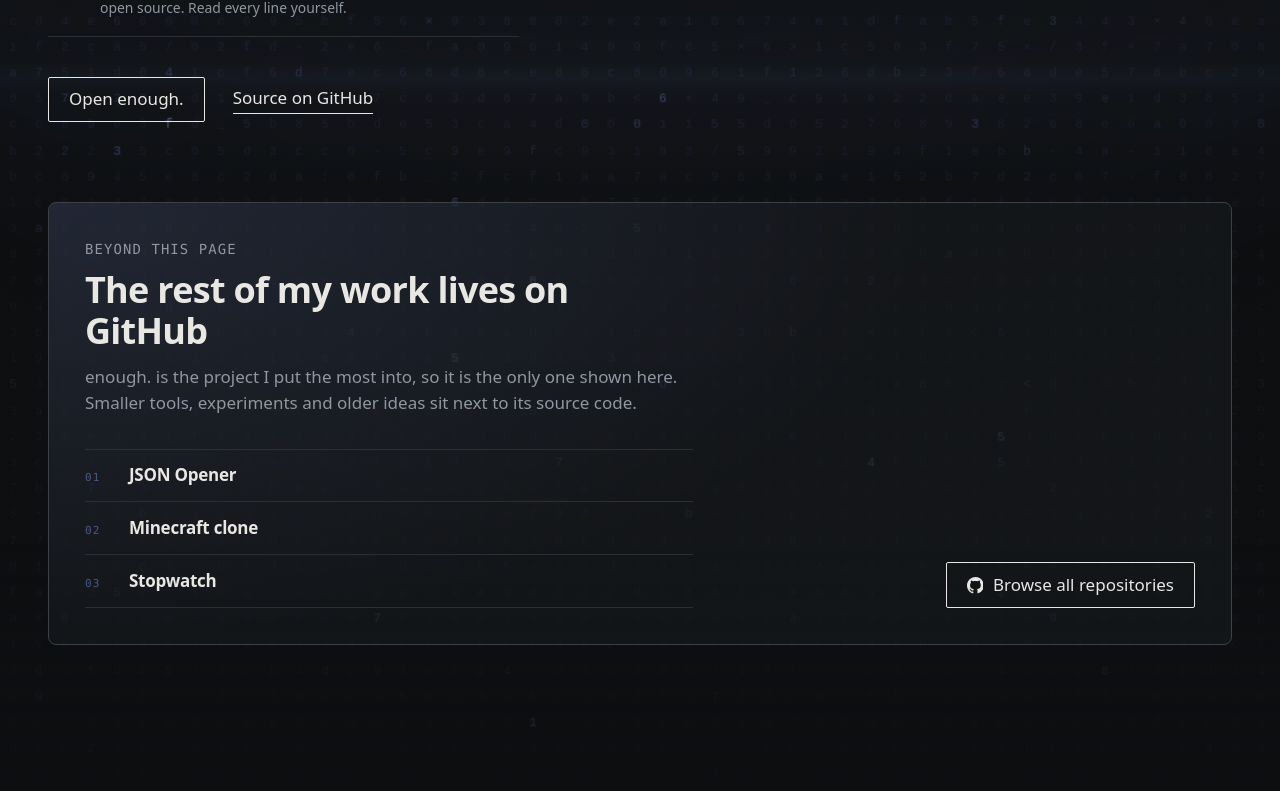
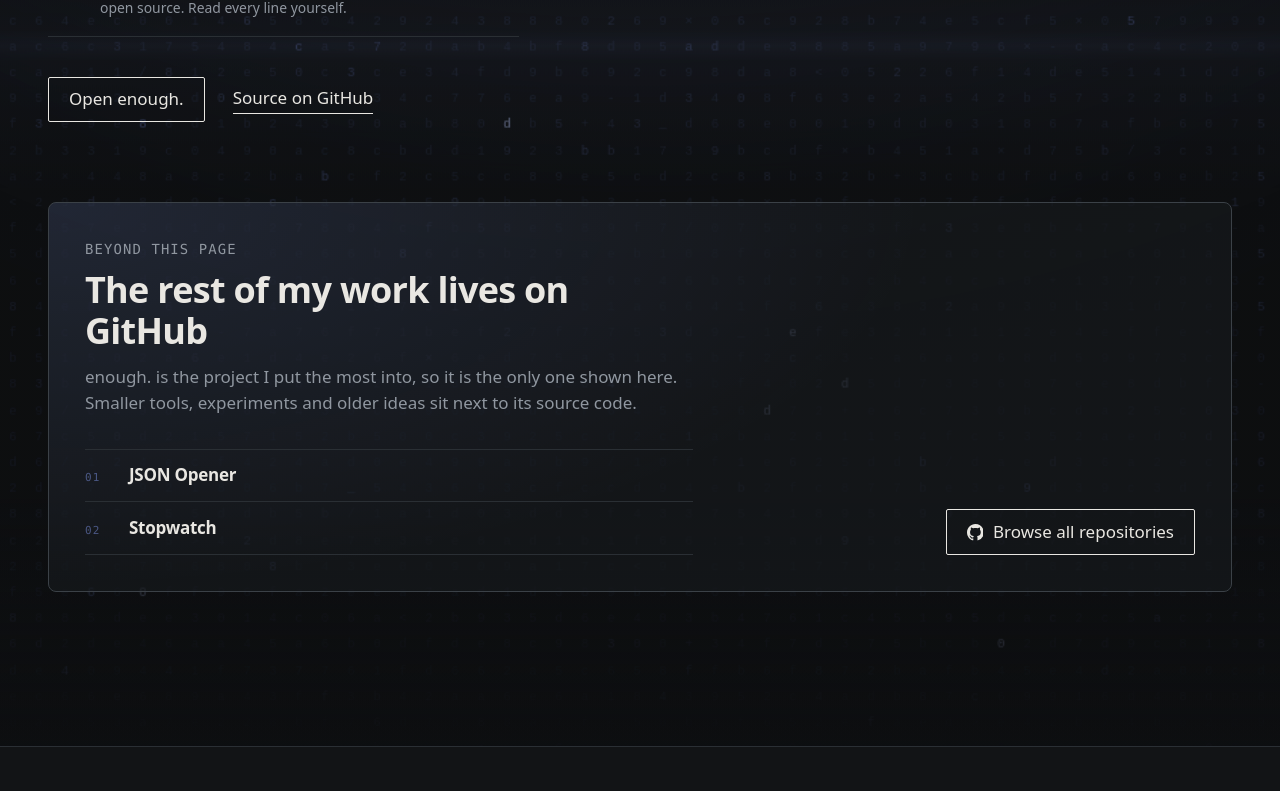
Before and after one commit to hpmine42/hpmine42.github.io, a Vue app: page / in a window 1280 px wide. Shown: the part 1832-2623 px from the top of the page. Built offline with nearby package versions, Linux system fonts and the light colour scheme.

Commit message:
Remove Minecraft clone from featured repositories
Leaves the two remaining small repos (JSON Opener, Stopwatch) in the
GitHub strip and nothing else changed. Test bound adjusted so the
suite still matches the shorter list.

Co-authored-by: arena-agent <297053741+arena-agent@users.noreply.github.com>

```diff
--- a/src/data/content.ts
+++ b/src/data/content.ts
@@ -76,11 +76,6 @@
     url: 'https://github.com/hpmine42/json-opener-on-android-',
   },
   {
-    label: 'Minecraft clone',
-    repo: 'Minecraft-Klon',
-    url: 'https://github.com/hpmine42/Minecraft-Klon',
-  },
-  {
     label: 'Stopwatch',
     repo: 'Stopwatch',
     url: 'https://github.com/hpmine42/Stopwatch',
```
Also changed, not shown: 1 other file (tests, documents, lock files or other folders).
